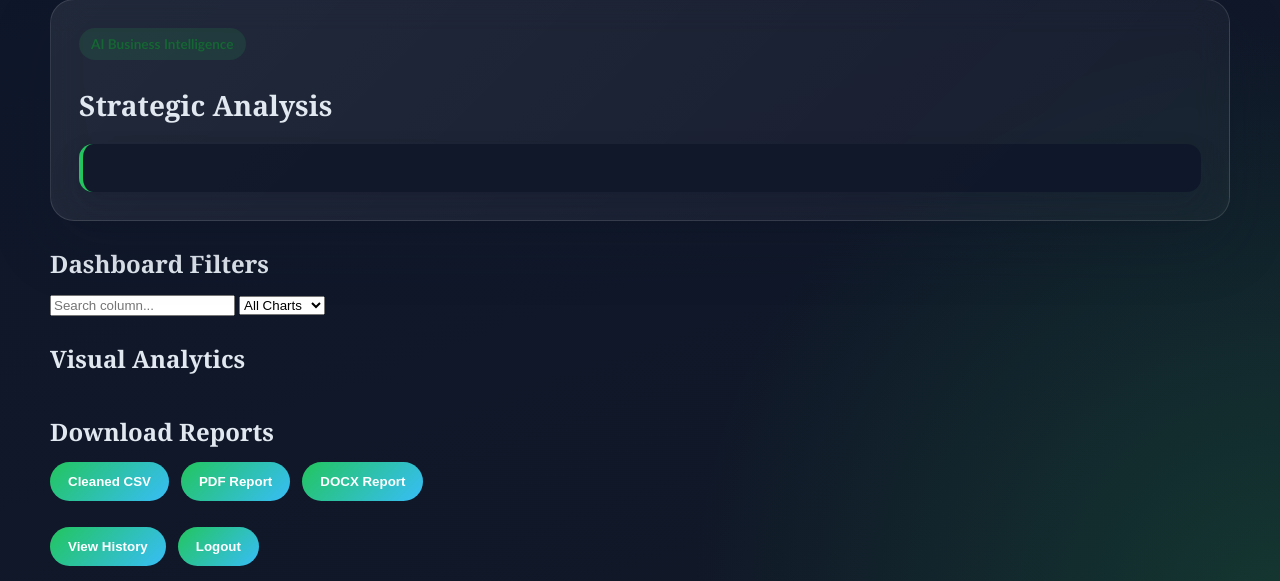
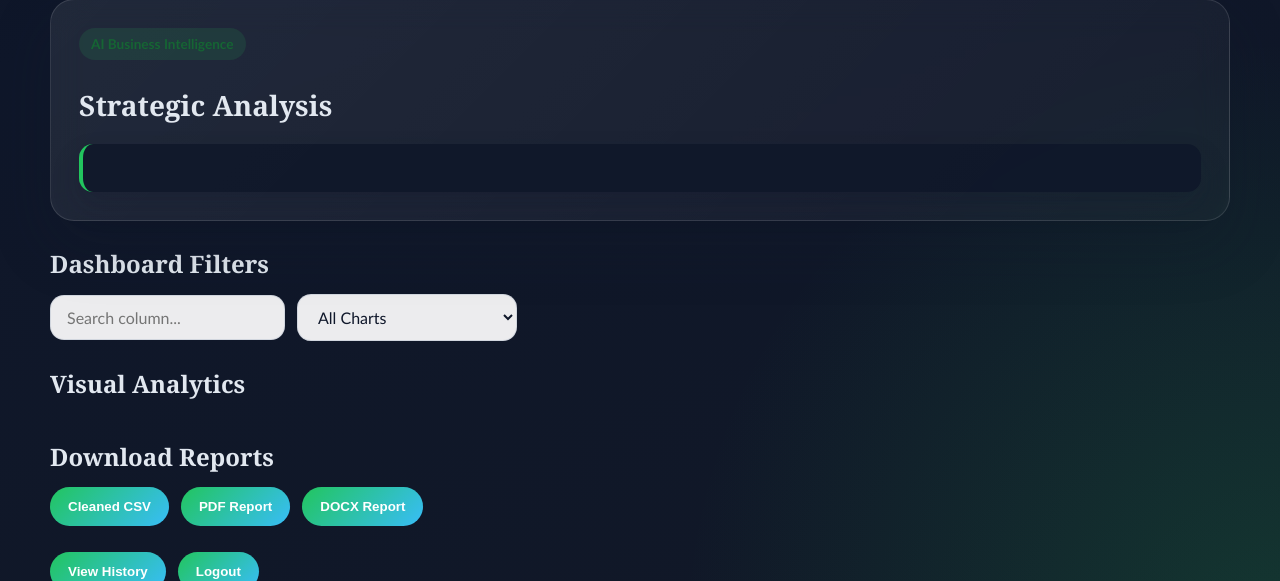
Before and after one commit to richaroy23/NestInsight, a Flask app: template templates/dashboard.html in a window 1280 px wide. Shown: the part 893-1474 px from the top of the page. Run offline with Flask 3, Linux system fonts and the light colour scheme; the template is opened without the code that fills it, so the values that code supplies are empty.

Commit message:
Add filter box styles

```diff
--- a/static/css/dashboard.css
+++ b/static/css/dashboard.css
@@ -181,6 +181,31 @@ padding: 9px 14px;
 border-radius: 999px;
 }
 
+.filter-box {
+display: flex;
+flex-wrap: wrap;
+align-items: center;
+gap: 12px;
+}
+
+.filter-box input[type="text"],
+.filter-box select {
+padding: 12px 16px;
+border-radius: 14px;
+border: 1px solid rgba(148, 163, 184, 0.3);
+background: rgba(255, 255, 255, 0.92);
+color: #0f172a;
+font: inherit;
+outline: none;
+min-width: 220px;
+}
+
+.filter-box input[type="text"]:focus,
+.filter-box select:focus {
+border-color: var(--accent);
+box-shadow: 0 0 0 3px rgba(34, 197, 94, 0.18);
+}
+
 .chart-grid {
 display: grid;
 grid-template-columns: repeat(2, 1fr);
```
